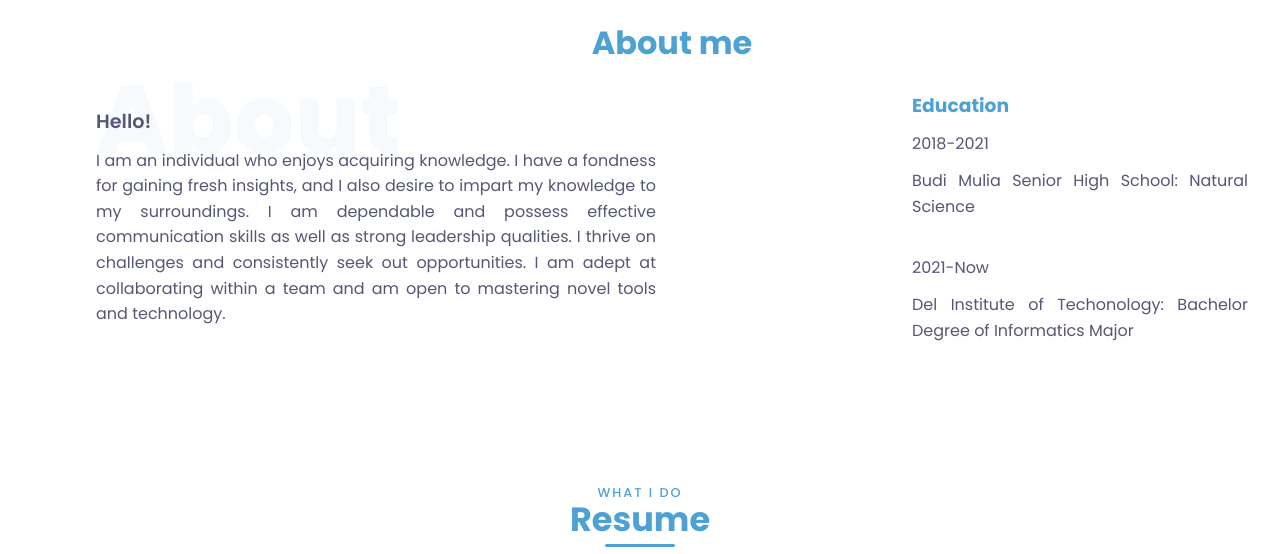
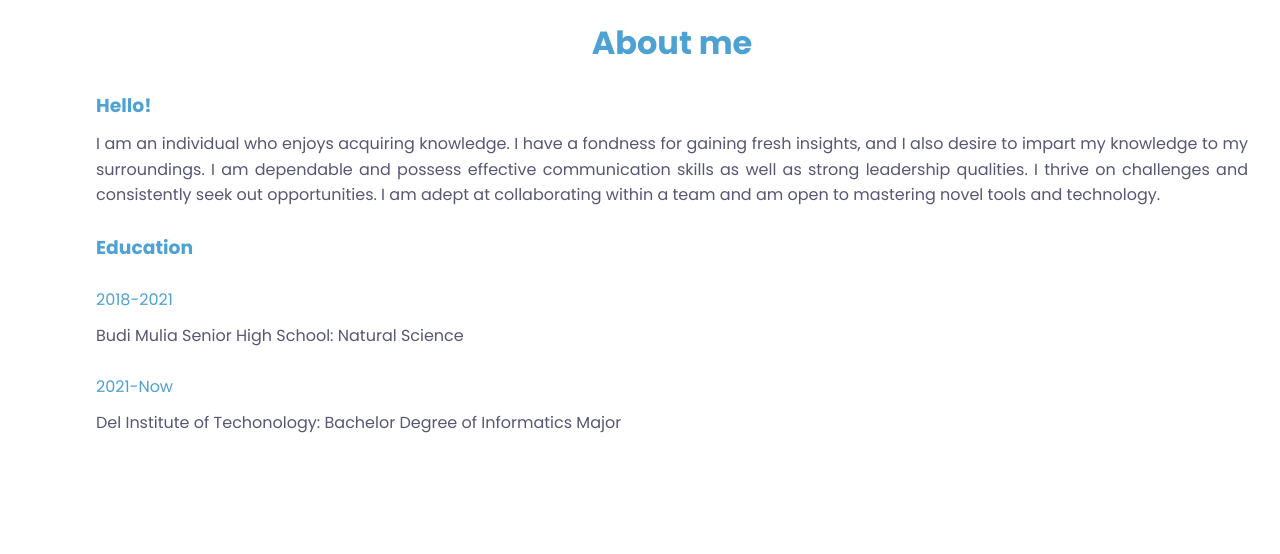
Before and after one commit to syalomadv/portofolio, a plain HTML site: page index.html in a window 1280 px wide. Shown: the part 853-1407 px from the top of the page. Drawn offline with nearby package versions, Linux system fonts and the light colour scheme.

Commit message:
index.html

```diff
--- a/index.html
+++ b/index.html
@@ -94,9 +94,9 @@
             <h3 class="titleAbout" data-title="Who Am I">About me</h3>
           </div>
 
-          <div class="section-body grid-2" id="intro">
-            <div class="column-1">
-              <h3 class="title-sm">Hello!</h3>
+          <div class="center" id="intro">
+            <div class="center">
+              <h3 class="title-edu">Hello!</h3>
               <p class="text">
                 I am an individual who enjoys acquiring knowledge. I have a
                 fondness for gaining fresh insights, and I also desire to impart
@@ -107,13 +107,15 @@
                 open to mastering novel tools and technology.
               </p>
             </div>
+            <br />
 
-            <div class="column-2">
+            <div class="center">
               <h3 class="title-edu">Education</h3>
-              <p class="text">2018-2021</p>
+              <br />
+              <p class="center">2018-2021</p>
               <p class="text">Budi Mulia Senior High School: Natural Science</p>
               <br />
-              <p class="text">2021-Now</p>
+              <p class="center">2021-Now</p>
               <p class="text">
                 Del Institute of Techonology: Bachelor Degree of Informatics
                 Major
```
